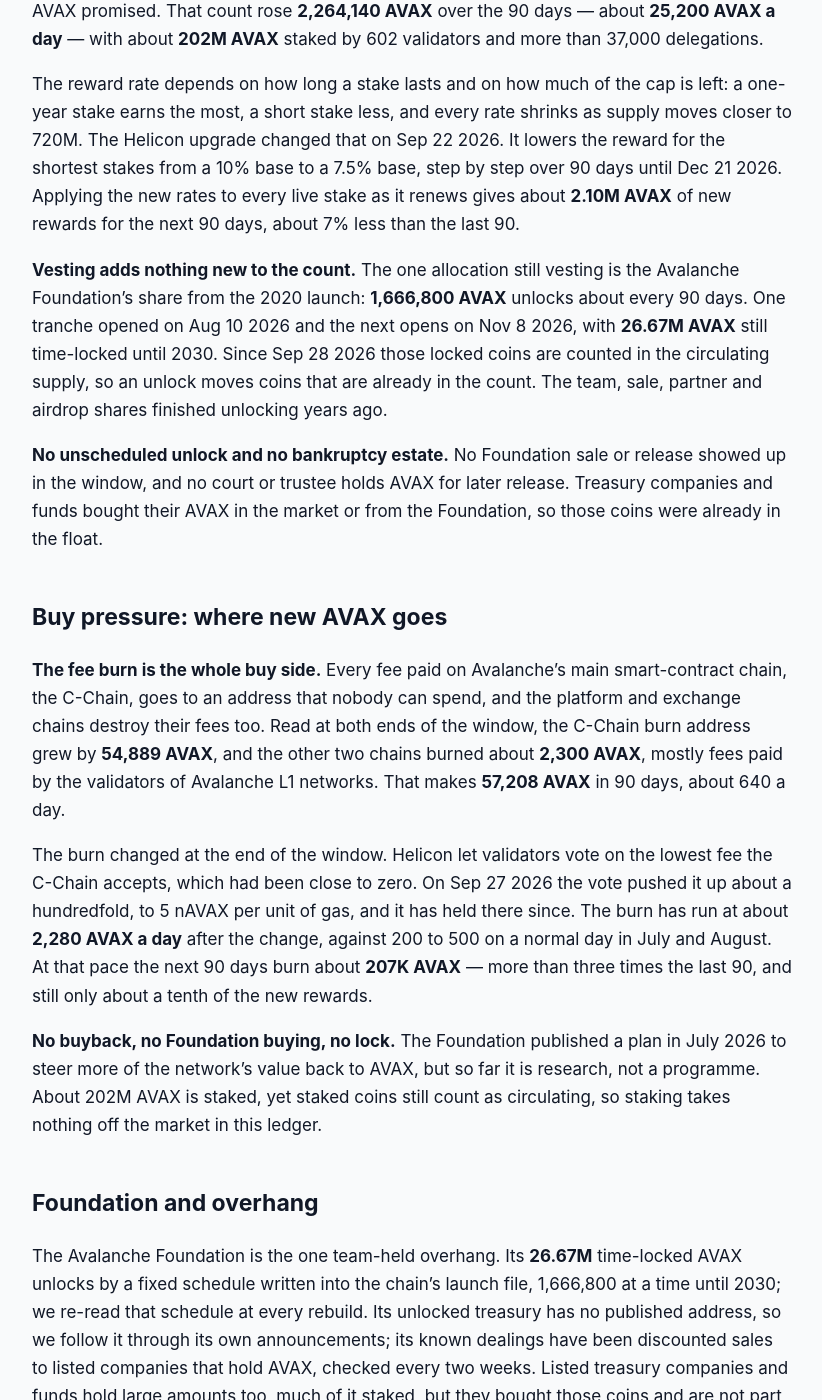
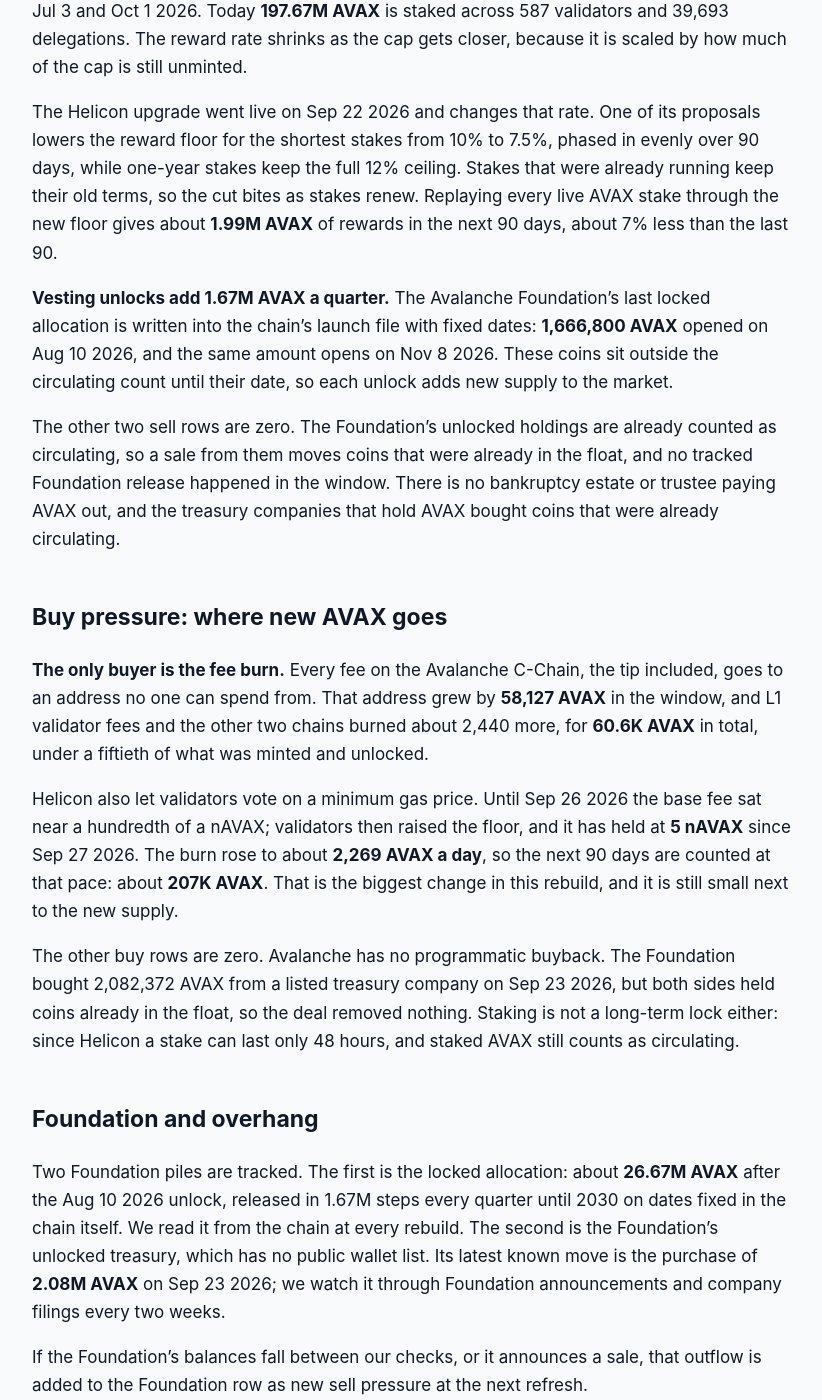
Before and after one commit to jeevansongmy-spec/mrnasdog-articles, a Jekyll site: the page built from crypto/avax-pressure-framework.md, in a window 1280 px wide and 1400 px high, scrolled down 900 px. Shown: the whole window, without its empty margins (228-1050 px from the left). Built offline with Jekyll 4.4.1, drawn with Linux system fonts in a browser that asks for light colours; some of the changed text lies outside the part shown.

Commit message:
publish: crypto/avax-pressure-framework

```diff
--- a/crypto/avax-pressure-framework.md
+++ b/crypto/avax-pressure-framework.md
@@ -1,6 +1,6 @@
 ---
-title:         "AVAX Inflation Analysis · September 2026 · Mixed flows · supply roughly steady"
-description:   "AVAX supply grows slowly: 2.26M AVAX of staking rewards against a 57K fee burn gives +0.47% net in 90 days, about +0.40% next as Helicon trims rewards."
+title:         "AVAX Inflation Analysis · October 2026 · Supply growing · projected to keep growing"
+description:   "AVAX supply is growing: 2.15M AVAX of staking rewards and a 1.67M unlock against a 60.6K fee burn give +0.85% in 90 days, +0.78% next. Capped at 720M."
 canonical_url: "https://mrnasdog.com/research/avax/inflation"
 tags:          ["crypto", "avax", "avalanche", "proofofstake"]
 published:     true
@@ -8,58 +8,60 @@ published:     true
 
 *Originally published at [https://mrnasdog.com/research/avax/inflation](https://mrnasdog.com/research/avax/inflation)*
 
-# AVAX Inflation Analysis · September 2026 · Mixed flows · supply roughly steady
+# AVAX Inflation Analysis · October 2026 · Supply growing · projected to keep growing
 
-AVAX supply is growing slowly: **+0.47%** over the last 90 days and about **+0.40%** over the next 90. Avalanche pays its stakers in newly minted AVAX — **2.26M AVAX** in the window — while fee burns destroyed **57,208 AVAX**. The Helicon upgrade of Sep 22 2026 trims staking rewards and a validator vote lifted the minimum fee, so the burn is rising — yet even at its new pace, new AVAX outpaces it about ten to one, under a hard cap of 720M.
+**AVAX supply is growing**: over the 90 days to Oct 1 2026, Avalanche added **3.81M AVAX** of new and newly unlocked coins and burned **60.6K AVAX**, for a net rise of **+0.85%** of the circulating supply. Most of the new AVAX is staking rewards minted toward the fixed **720M** cap; the rest is the Avalanche Foundation's quarterly unlock. The next 90 days project **+0.78%**, a little lower, because the Helicon upgrade is cutting the reward floor and a higher gas floor is lifting the fee burn.
 
 ## The verdict, in one paragraph
 
-The MrNasdog Pressure Framework reads AVAX at **+0.47%** net supply growth over the 90 days from Jul 1 to Sep 29 2026, and **+0.40%** for the 90 days ahead. The inflation monitor reads **+8.81%** for the same window, a gap of **8.34 percentage points**, so a ⚠ monitor-gap chip ships on the coin page. The gap is not new supply. The supply figure the monitor reads sat near 431.7M AVAX from February to Sep 11 2026, jumped 10.7M on Sep 12 2026 to catch up with coins released before this window, and jumped another 26.5M on Sep 28 2026 when the Foundation's time-locked AVAX began to count as circulating. On the chain, the only flows in the window were the staking mint and the fee burn. AVAX is a capped proof-of-stake coin with mild, slowly falling staking inflation.
+Our 90-day reading for AVAX is **+0.85%** net supply growth (sell side **3.81M AVAX**, buy side **60.6K AVAX**, on **443.15M AVAX** circulating). The inflation monitor reads **+2.69%** for the same window, a gap of **1.84 percentage points**, which is above our 0.5-point limit, so the page carries a ⚠ monitor gap note. The gap does not come from new coins: the supply figure the monitor reads sat near **431.6M AVAX** every day until Sep 11 2026, then jumped **10.74M AVAX** in one day on Sep 12 2026 to catch up with coins released before this window. Our number stays. In one line: AVAX is a capped proof-of-stake chain that is still paying out its staking budget, with a fee burn that is growing but small.
 
 ## Sell pressure: where new AVAX comes from
 
-**Staking rewards are the whole sell side.** Avalanche started with 360M AVAX in 2020, and the rest of the **720M** cap is paid out over time to the validators and delegators who stake. Each stake books its full reward the moment it starts, so the network keeps a running count of all AVAX promised. That count rose **2,264,140 AVAX** over the 90 days — about **25,200 AVAX a day** — with about **202M AVAX** staked by 602 validators and more than 37,000 delegations.
+**Staking rewards are the main source.** Avalanche was born with 360M AVAX and mints the other half of its 720M cap as rewards for validators and delegators. Each stake sets aside its full reward on the P-Chain the day it starts, and that supply count rose **2.15M AVAX** between Jul 3 and Oct 1 2026. Today **197.67M AVAX** is staked across 587 validators and 39,693 delegations. The reward rate shrinks as the cap gets closer, because it is scaled by how much of the cap is still unminted.
 
-The reward rate depends on how long a stake lasts and on how much of the cap is left: a one-year stake earns the most, a short stake less, and every rate shrinks as supply moves closer to 720M. The Helicon upgrade changed that on Sep 22 2026. It lowers the reward for the shortest stakes from a 10% base to a 7.5% base, step by step over 90 days until Dec 21 2026. Applying the new rates to every live stake as it renews gives about **2.10M AVAX** of new rewards for the next 90 days, about 7% less than the last 90.
+The Helicon upgrade went live on Sep 22 2026 and changes that rate. One of its proposals lowers the reward floor for the shortest stakes from 10% to 7.5%, phased in evenly over 90 days, while one-year stakes keep the full 12% ceiling. Stakes that were already running keep their old terms, so the cut bites as stakes renew. Replaying every live AVAX stake through the new floor gives about **1.99M AVAX** of rewards in the next 90 days, about 7% less than the last 90.
 
-**Vesting adds nothing new to the count.** The one allocation still vesting is the Avalanche Foundation's share from the 2020 launch: **1,666,800 AVAX** unlocks about every 90 days. One tranche opened on Aug 10 2026 and the next opens on Nov 8 2026, with **26.67M AVAX** still time-locked until 2030. Since Sep 28 2026 those locked coins are counted in the circulating supply, so an unlock moves coins that are already in the count. The team, sale, partner and airdrop shares finished unlocking years ago.
+**Vesting unlocks add 1.67M AVAX a quarter.** The Avalanche Foundation's last locked allocation is written into the chain's launch file with fixed dates: **1,666,800 AVAX** opened on Aug 10 2026, and the same amount opens on Nov 8 2026. These coins sit outside the circulating count until their date, so each unlock adds new supply to the market.
 
-**No unscheduled unlock and no bankruptcy estate.** No Foundation sale or release showed up in the window, and no court or trustee holds AVAX for later release. Treasury companies and funds bought their AVAX in the market or from the Foundation, so those coins were already in the float.
+The other two sell rows are zero. The Foundation's unlocked holdings are already counted as circulating, so a sale from them moves coins that were already in the float, and no tracked Foundation release happened in the window. There is no bankruptcy estate or trustee paying AVAX out, and the treasury companies that hold AVAX bought coins that were already circulating.
 
 ## Buy pressure: where new AVAX goes
 
-**The fee burn is the whole buy side.** Every fee paid on Avalanche's main smart-contract chain, the C-Chain, goes to an address that nobody can spend, and the platform and exchange chains destroy their fees too. Read at both ends of the window, the C-Chain burn address grew by **54,889 AVAX**, and the other two chains burned about **2,300 AVAX**, mostly fees paid by the validators of Avalanche L1 networks. That makes **57,208 AVAX** in 90 days, about 640 a day.
+**The only buyer is the fee burn.** Every fee on the Avalanche C-Chain, the tip included, goes to an address no one can spend from. That address grew by **58,127 AVAX** in the window, and L1 validator fees and the other two chains burned about 2,440 more, for **60.6K AVAX** in total, under a fiftieth of what was minted and unlocked.
 
-The burn changed at the end of the window. Helicon let validators vote on the lowest fee the C-Chain accepts, which had been close to zero. On Sep 27 2026 the vote pushed it up about a hundredfold, to 5 nAVAX per unit of gas, and it has held there since. The burn has run at about **2,280 AVAX a day** after the change, against 200 to 500 on a normal day in July and August. At that pace the next 90 days burn about **207K AVAX** — more than three times the last 90, and still only about a tenth of the new rewards.
+Helicon also let validators vote on a minimum gas price. Until Sep 26 2026 the base fee sat near a hundredth of a nAVAX; validators then raised the floor, and it has held at **5 nAVAX** since Sep 27 2026. The burn rose to about **2,269 AVAX a day**, so the next 90 days are counted at that pace: about **207K AVAX**. That is the biggest change in this rebuild, and it is still small next to the new supply.
 
-**No buyback, no Foundation buying, no lock.** The Foundation published a plan in July 2026 to steer more of the network's value back to AVAX, but so far it is research, not a programme. About 202M AVAX is staked, yet staked coins still count as circulating, so staking takes nothing off the market in this ledger.
+The other buy rows are zero. Avalanche has no programmatic buyback. The Foundation bought 2,082,372 AVAX from a listed treasury company on Sep 23 2026, but both sides held coins already in the float, so the deal removed nothing. Staking is not a long-term lock either: since Helicon a stake can last only 48 hours, and staked AVAX still counts as circulating.
 
 ## Foundation and overhang
 
-The Avalanche Foundation is the one team-held overhang. Its **26.67M** time-locked AVAX unlocks by a fixed schedule written into the chain's launch file, 1,666,800 at a time until 2030; we re-read that schedule at every rebuild. Its unlocked treasury has no published address, so we follow it through its own announcements; its known dealings have been discounted sales to listed companies that hold AVAX, checked every two weeks. Listed treasury companies and funds hold large amounts too, much of it staked, but they bought those coins and are not part of the project. Everything above is already counted as circulating, so a sale moves coins inside the float. If any of these balances falls between refreshes, the outflow enters Sell #3 at the next refresh.
+Two Foundation piles are tracked. The first is the locked allocation: about **26.67M AVAX** after the Aug 10 2026 unlock, released in 1.67M steps every quarter until 2030 on dates fixed in the chain itself. We read it from the chain at every rebuild. The second is the Foundation's unlocked treasury, which has no public wallet list. Its latest known move is the purchase of **2.08M AVAX** on Sep 23 2026; we watch it through Foundation announcements and company filings every two weeks.
+
+If the Foundation's balances fall between our checks, or it announces a sale, that outflow is added to the Foundation row as new sell pressure at the next refresh.
 
 ## How AVAX compares to other proof-of-stake Layer 1s
 
-AVAX sits between two common designs. Like Ethereum, it pays stakers in new coins and burns transaction fees, so its net supply depends on how busy the chain is. Unlike Ethereum, AVAX has a hard cap of 720M, and its reward rules spend the space left under that cap: the closer supply gets to 720M, the lower every reward rate becomes. Ethereum has no cap, and its issuance grows with the amount staked instead.
+AVAX sits between two common designs. Like Bitcoin, it has a hard cap, **720M AVAX**, and every staking reward is paid from the unminted part of that cap, so the rate falls on its own as supply grows. Like Ethereum, it burns fees. But AVAX burns the whole fee, tip included, where Ethereum burns only the base fee and pays tips to block builders. Ethereum has no cap at all; its issuance rises with the amount staked.
 
-Solana and many newer chains follow a fixed yearly schedule that lowers inflation step by step. AVAX has no such calendar. Its inflation falls because the remaining cap shrinks and because of governance changes like Helicon, which cut rewards for short stakes. The result is a gentle, falling mint rather than a calendar of halvings.
+Against Solana, the difference is the schedule. Solana's inflation follows a fixed yearly decline with no hard cap, and half of its base fee is burned. Avalanche has no time schedule: its reward depends on how long each stake is locked and how far supply is from the cap, and governance can move the floor, as Helicon just did. That makes AVAX issuance easier to change by vote than Solana's.
 
-On the burn side, AVAX burns all of its fees, not just a base fee, but its fees have been small, so the burn has not come close to the mint. The Sep 27 2026 vote on the minimum fee is the first time validators have set the fee floor themselves, which makes the burn partly a policy choice as well as a measure of use.
+The last difference is the unlocks. Many younger chains still carry large investor and team unlocks; AVAX's remaining lock is small, about 6% of the circulating supply, all with the Foundation and on a fixed quarterly calendar.
 
 ## What to watch in the next 90 days
 
-**The minimum fee vote.** Validators can move the C-Chain fee floor up or down within hours. If it falls back toward zero, the burn drops to a few hundred AVAX a day again; if it holds at 5 nAVAX, the burn should stay near 2,000 or more a day.
+**Nov 8 2026:** the next Foundation unlock of 1,666,800 AVAX opens, the only dated supply event in the window.
 
-**The reward ramp.** The lower reward floor keeps stepping down until Dec 21 2026. Whether stakers answer with longer stakes, which earn more, will decide how much the mint really falls.
+**Dec 21 2026:** the Helicon reward-floor ramp reaches 7.5%; every stake that starts after that date earns the lower floor.
 
-**The Foundation tranche on Nov 8 2026.** 1,666,800 AVAX becomes spendable. It is already in the circulating count, so the ledger does not change, but a quick sale would show up in the market.
+**The gas floor vote:** validators can move the 5 nAVAX minimum at any time. A lower floor would shrink the burn back toward the old pace; a higher one would lift it further.
 
-**Value-capture proposals.** The Foundation's plan to route more of the network's value back to AVAX could turn into a formal proposal. A buyback or a larger burn would add a new buy-side row.
+**The Foundation's 2.08M AVAX:** any sale or move of the coins bought on Sep 23 2026 would show up in the Foundation row.
 
 ## Summary
 
-AVAX supply grew **+0.47%** over the 90 days to Sep 29 2026 and is projected at about **+0.40%** for the next 90: **2.26M AVAX** of staking rewards against **57,208 AVAX** burned. The Helicon upgrade lowers rewards for short stakes and a validator vote raised the fee floor, so the burn should run near **207K AVAX** next quarter, but the mint still leads by about ten to one. The key risk is that the fee floor is a vote that can be undone. The ceiling is fixed: AVAX can never exceed 720M.
+AVAX supply grew **+0.85%** in the 90 days to Oct 1 2026 and projects **+0.78%** for the next 90. Avalanche mints staking rewards from a fixed 720M cap and unlocks 1.67M Foundation AVAX each quarter, while every fee is burned. The main risk is that the burn stays small: even after validators raised the gas floor, it destroys about 207K AVAX per 90 days against more than 3.6M new coins. The cap and the Helicon reward cut slowly lower issuance, but they do not stop it.
 
 ---
 
-*MrNasdog Pressure Framework analysis of AVAX, Metric 1 — Inflation. Data + explanation only. Not financial advice. Checked Sep 29 2026.*
+*MrNasdog Pressure Framework analysis of AVAX, Metric 1 — Inflation. Data + explanation only. Not financial advice. Checked Oct 1 2026.*
```
